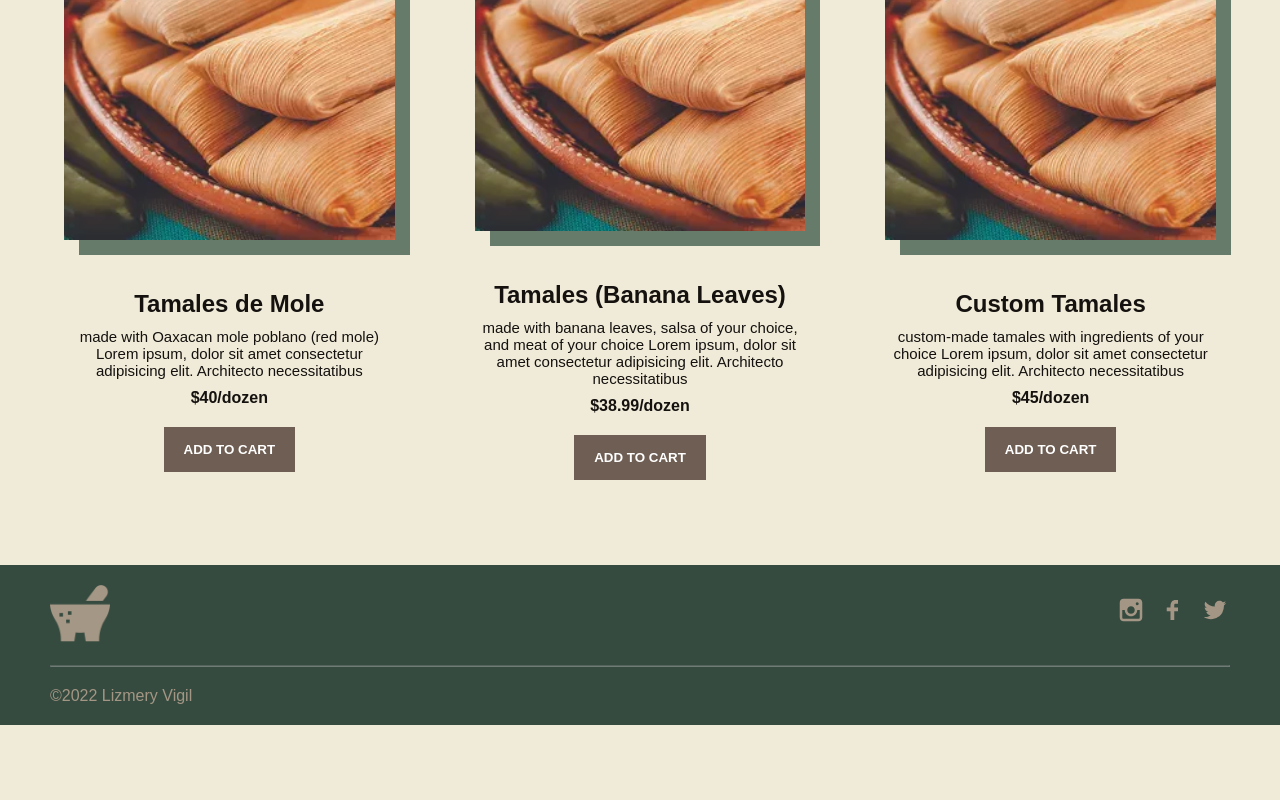
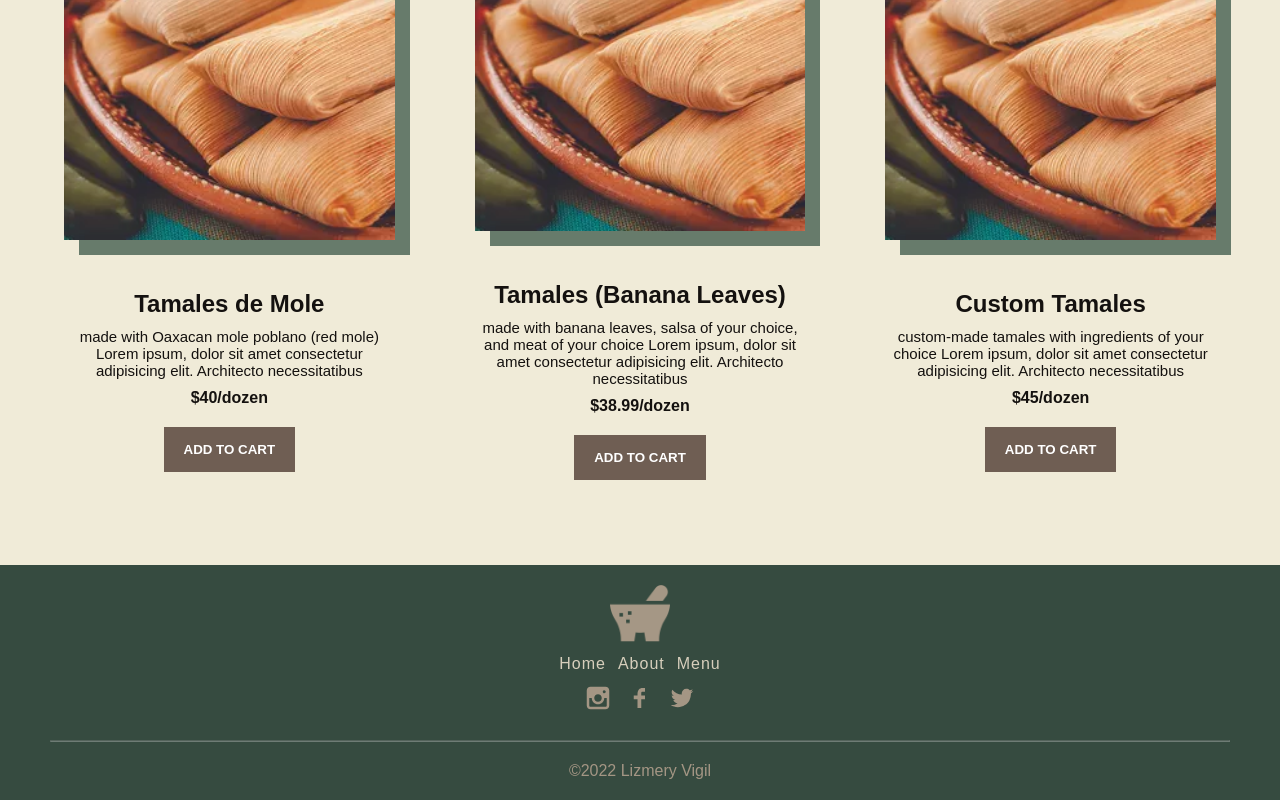
Before and after one commit to lizmery/tamales-clone, a React (Create React App) app: page /menu in a window 1280 px wide. Shown: the part 1117-1917 px from the top of the page. Before the commit the page ends 1842 px from the top, so only its background shows below. Built offline with nearby package versions, Linux system fonts and the light colour scheme.

Commit message:
Update Footer.jsx and Footer.css
update styling

```diff
--- a/src/components/Footer/Footer.css
+++ b/src/components/Footer/Footer.css
@@ -3,12 +3,10 @@
     background-color: var(--green);
     padding: 2rem 5rem;
     margin-top: 0;
-}
-
-.footer-content {
     display: flex;
-    justify-content: space-between;
-    margin-bottom: 2rem;
+    flex-direction: column;
+    justify-content: center;
+    align-items: center;
 }
 
 .footer-logo img {
@@ -37,6 +35,7 @@
 .social-media {
     color: var(--brown);
     font-size: 3rem;
+    margin-bottom: 2rem;
 }
 
 .social-media li {
@@ -50,6 +49,7 @@
 
 .line {
     opacity: .3;
+    width: 100%;
 }
 
 .copyright {
--- a/src/components/Footer/Footer.jsx
+++ b/src/components/Footer/Footer.jsx
@@ -7,10 +7,35 @@ import './Footer.css'
 const Footer = () => {
     return (
         <footer className="footer">
-            <div className="footer-content">
             <NavLink exact to="/" className="footer-logo">
                 <img src={molcajete} alt="molcajete" className="" />
             </NavLink>
+            <ul className="footer-items">
+                <li className="footer-item">
+                    <NavLink
+                        exact
+                        to="/"
+                    >
+                        Home
+                    </NavLink>
+                </li>
+                <li className="footer-item">
+                    <NavLink
+                        exact
+                        to="/about"
+                    >
+                        About
+                    </NavLink>
+                </li>
+                <li className="footer-item">
+                    <NavLink
+                        exact
+                        to="/menu"
+                    >
+                        Menu
+                    </NavLink>
+                </li>
+            </ul>
             <ul className="social-media">
                 <li>
                     <TiSocialInstagram />
@@ -22,7 +47,6 @@ const Footer = () => {
                     <TiSocialTwitter />
                 </li>
             </ul>
-            </div>
             <hr className="line" />
             <p className="copyright">&copy;2022 Lizmery Vigil</p>
         </footer>
```
Lines whose indentation alone changed are shown as unchanged.
